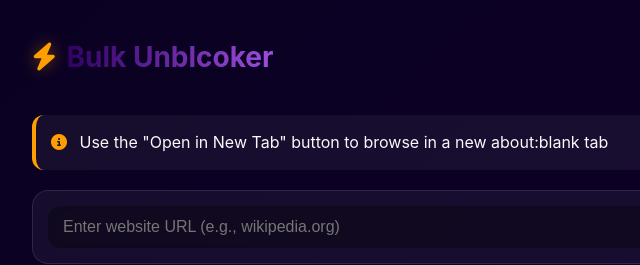
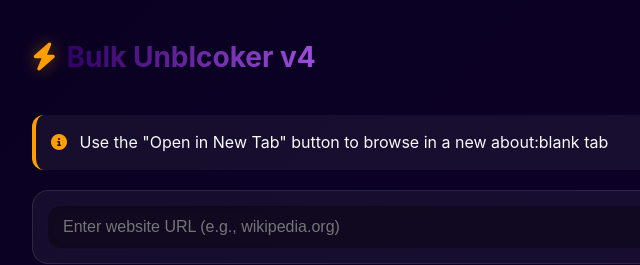
Before and after one commit to jokiller1011/Bulk-Unblocker-v4, a plain HTML site: page index.html in a window 1280 px wide. Shown: the top 265 px of the page, 28-668 px from the left. Drawn offline with Linux system fonts and the light colour scheme.

Commit message:
Update logo text to include version number

```diff
--- a/index.html
+++ b/index.html
@@ -378,7 +378,7 @@
         <header>
             <a href="#" class="logo" id="home-link">
                 <i class="fas fa-bolt logo-icon"></i>
-                <span class="logo-text">Bulk Unblcoker</span>
+                <span class="logo-text">Bulk Unblcoker v4</span>
             </a>
             <button class="settings-btn" id="settings-btn">
                 <i class="fas fa-cog"></i> Settings
```
